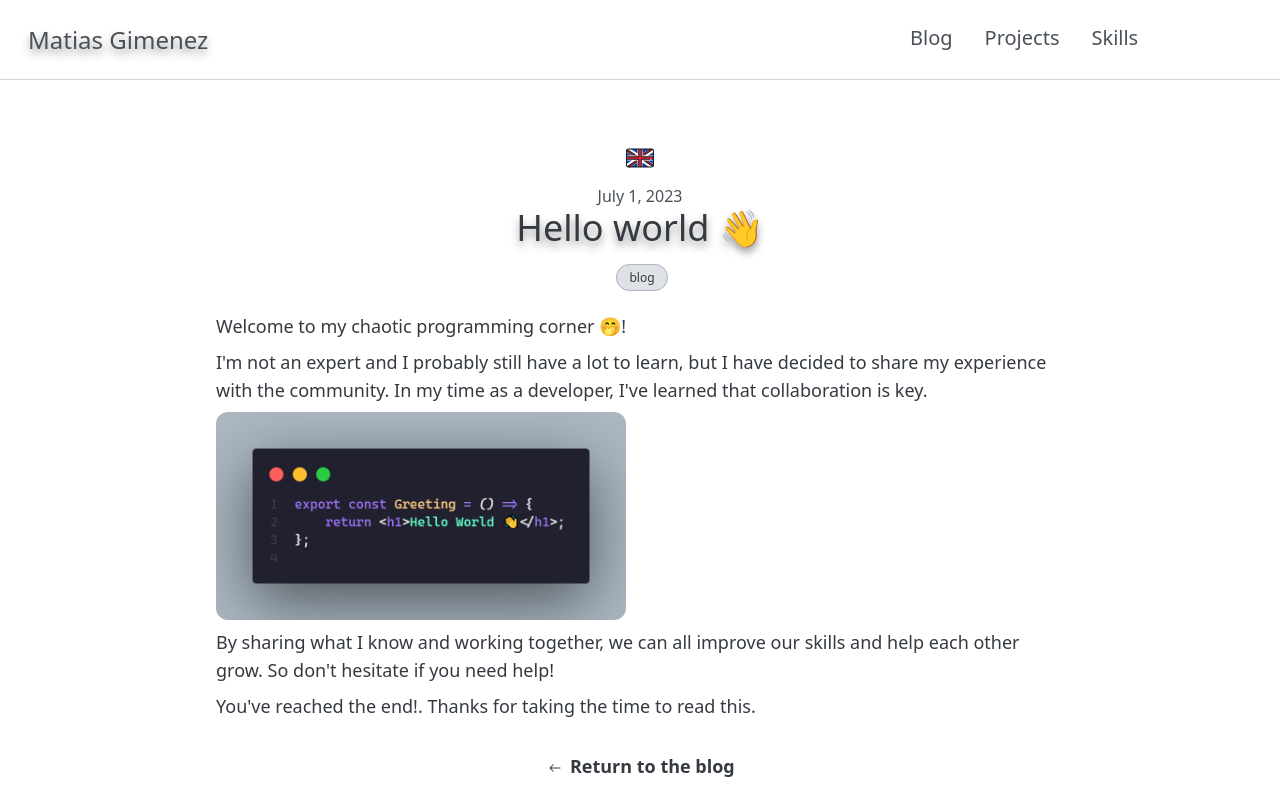
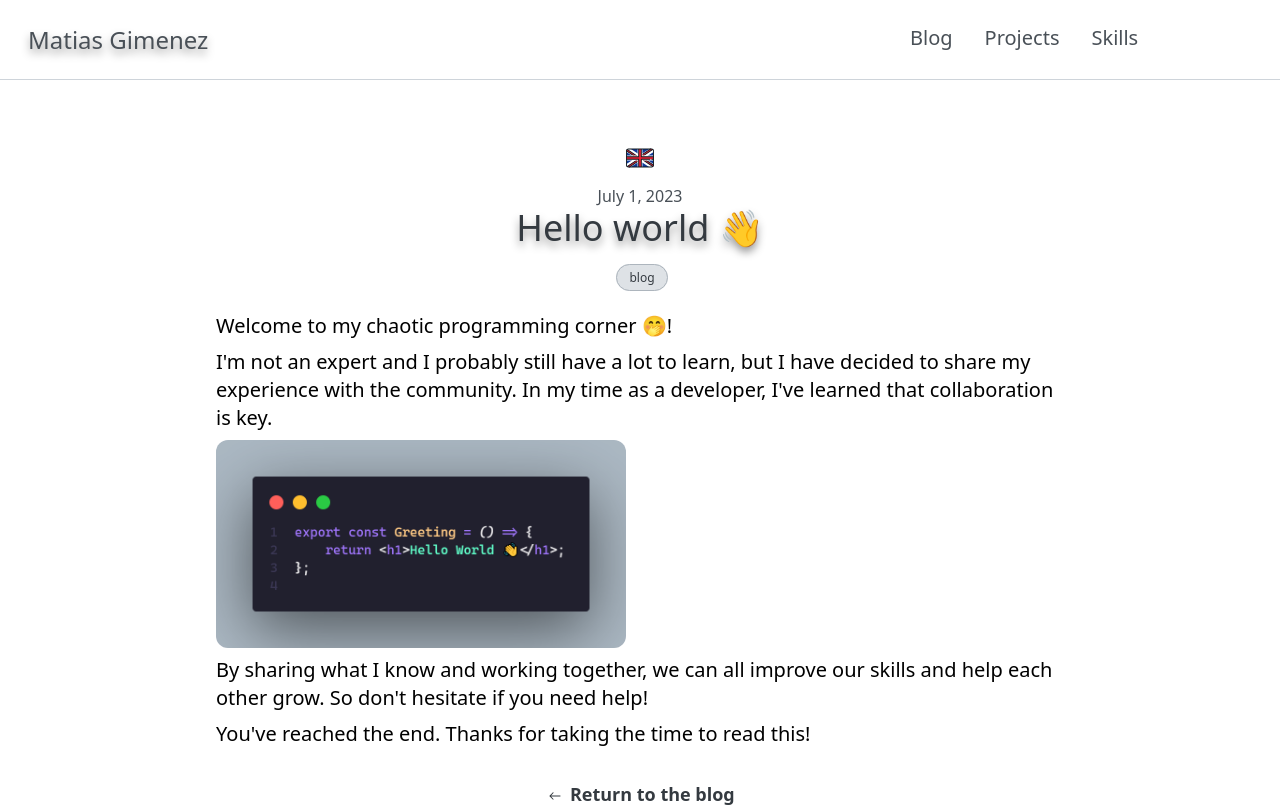
Before and after one commit to matiasgimenezdev/portfolio, a React (Vite) app: page /blog/hello-world in a window 1280 px wide. Shown: the top 807 px of the page. Built offline with nearby package versions, Linux system fonts and the light colour scheme; some icons are missing.

Commit message:
some styles to the articles

```diff
--- a/public/articles/hello-world/hello-world-en.html
+++ b/public/articles/hello-world/hello-world-en.html
@@ -1,5 +1,7 @@
-<h5 class="font-medium">Welcome to my chaotic programming corner 🤭!</h5>
-<p class="py-2">
+<h5 class="font-medium text-xl">
+	Welcome to my chaotic programming corner 🤭!
+</h5>
+<p class="py-2 md:text-xl">
 	I'm not an expert and I probably still have a lot to learn, but I have
 	decided to share my experience with the community. In my time as a
 	developer, I've learned that collaboration is key.
@@ -9,8 +11,10 @@
 	alt=""
 	class="h-52 rounded-xl"
 />
-<p class="py-2">
+<p class="py-2 md:text-xl">
 	By sharing what I know and working together, we can all improve our skills
 	and help each other grow. So don't hesitate if you need help!
 </p>
-<p>You've reached the end!. Thanks for taking the time to read this.</p>
+<p class="md:text-xl">
+	You've reached the end. Thanks for taking the time to read this!
+</p>
--- a/src/pages/ArticlePage.tsx
+++ b/src/pages/ArticlePage.tsx
@@ -97,8 +97,8 @@ export const ArticlePage: FunctionComponent = () => {
 						__html: currentArticle ? currentContent : '',
 					}}
 					className={`${
-						theme == 'light' ? 'text-grey-darkest' : 'text-white'
-					} text font-light mt-4 text-md w-[100%] xs:w-9/12 px-6 block py-2 md:w-[70%] md:text-lg`}
+						theme == 'light' ? 'text-black' : 'text-white'
+					} text font-light mt-4 w-[100%] xs:w-9/12 px-6 block py-2 md:w-[70%] md:text-lg`}
 				/>
 
 				<Link
```
Also changed, not shown: public/articles/hello-world/hello-world-es.html (+7 -6 lines).
